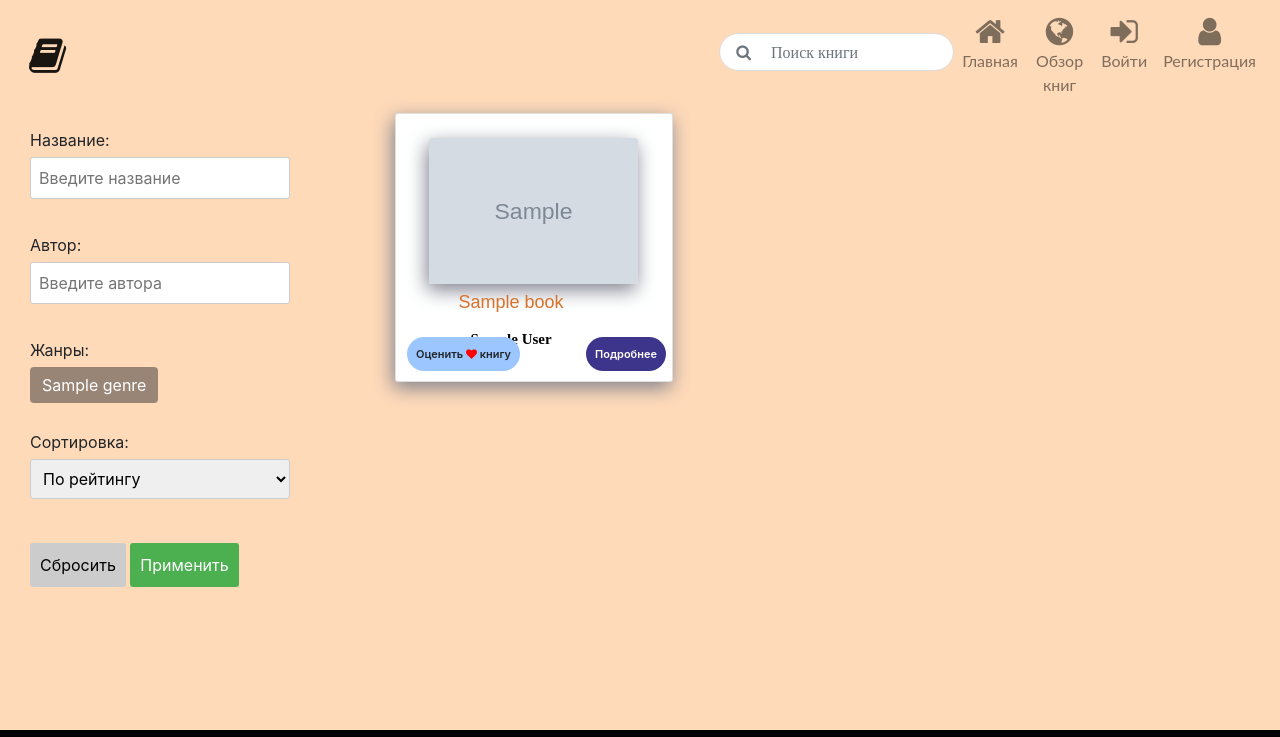
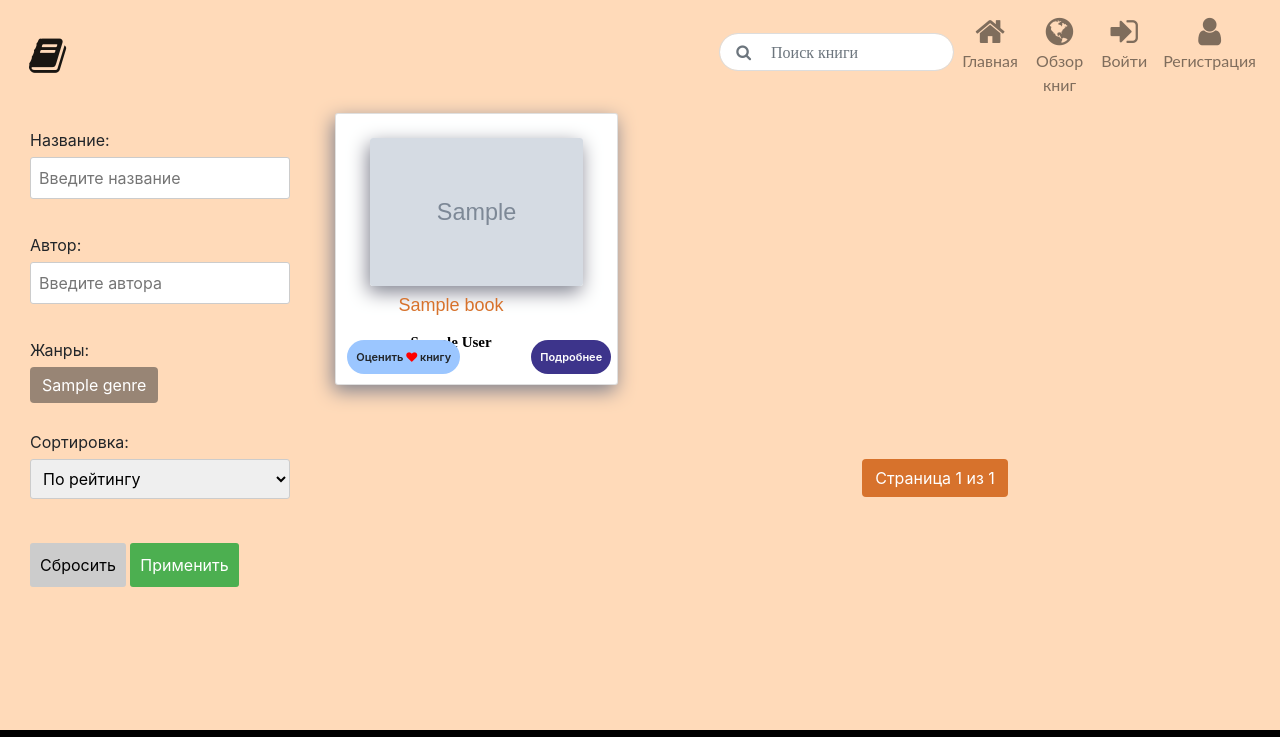
Before and after one commit to Rarn1k/Book-Recommendations, a Django app: page /explore_books/ in a window 1280 px wide. Shown: the top 737 px of the page. Run offline with Django 4.2, Linux system fonts and the light colour scheme; tables that the repository leaves empty hold one stand-in row (values such as "Sample post"); grey boxes marked "Sample" are stand-in pictures; parts of the project's set-up code (start-up, migrations or seed data) failed here and were passed over; some libraries are stand-ins or nearby versions.

Commit message:
add pagination on explore

```diff
--- a/mainapp/templates/mainapp/explore.html
+++ b/mainapp/templates/mainapp/explore.html
@@ -62,7 +62,7 @@ Explore
         <div class="col-md-9">
             <div class="large-screen" style="width:1200px; margin:0 auto;">
                 <div class="centre, card-deck">
-                    {% for book in books %}
+                    {% for book in page_obj %}
                     <div class="card col-sm-12 col-lg-3 " style="width: 300px;">
                         <div class="row no-gutters" data-book-id="{{ book.id }}" onclick='bookDetails(this)'>
                             <img class=" card-img  mt-4 " src="{{book.image_url}}" alt="book Card">
@@ -96,6 +96,20 @@ Explore
                     {% endif %}
                     {% endfor %}
                 </div>
+        <nav aria-label="...">
+        <ul class="pagination justify-content-center">
+        {% if page_obj.has_previous %}
+        <li class="page-item"><a class="btn link" href="?page={{ page_obj.previous_page_number }}{% if request.GET.q %}&q={{ request.GET.q }}{% endif %}{% if request.GET.author %}&author={{ request.GET.author }}{% endif %}{% if request.GET.genre %}&genre={{ request.GET.genre }}{% endif %}{% if request.GET.sort %}&sort={{ request.GET.sort }}{% endif %}">&laquo; </a>
+        </li>
+        {% endif %}
+
+        <li class="page-item "><span class="btn des">
+                Страница {{ page_obj.number }} из {{ page_obj.paginator.num_pages }}
+            </span></li>
+        {% if page_obj.has_next %}
+        <li class="page-item "><a class="btn link" href="?page={{ page_obj.next_page_number }}{% if request.GET.q %}&q={{ request.GET.q }}{% endif %}{% if request.GET.author %}&author={{ request.GET.author }}{% endif %}{% if request.GET.genre %}&genre={{ request.GET.genre }}{% endif %}{% if request.GET.sort %}&sort={{ request.GET.sort }}{% endif %}"> &raquo;</a></li>
+        {% endif %}
+        </nav>
             </div>
         </div>
     </div>
--- a/mainapp/templates/mainapp/layout.html
+++ b/mainapp/templates/mainapp/layout.html
@@ -368,7 +368,7 @@
                             $('#save-book-button').text('Добавлено в избранное');
                         } else {
                             // Если книга не добавлена в избранное
-                            $('#save-book-button').text('Добавить в избранное');
+                            $('#save-book-button').text('В избранное');
                         }
 
                         // Добавляем новый обработчик события клика на кнопке
@@ -386,7 +386,7 @@
                                     if (response.is_saved) {
                                     // Если книга уже в избранном
                                     $('#save-book-button').css('transition', 'background-color 2s ease');
-                                    $('#save-book-button').css('background-color', '#ffc107');
+                                    $('#save-book-button').css('background-color', '#ffc007');
                                     $('#save-book-button').text('В избранное');
 
                                     // Вызываем функцию для удаления книги из избранного
@@ -394,7 +394,7 @@
                                 } else {
                                     // Если книга не добавлена в избранное
                                     $('#save-book-button').css('transition', 'background-color 2s ease');
-                                    $('#save-book-button').css('background-color', '#ffa007');
+                                    $('#save-book-button').css('background-color', '#ffa107');
                                     $('#save-book-button').text('Добавлено в избранное!');
 
                                     // Вызываем функцию для добавления книги в избранное
--- a/mainapp/views.py
+++ b/mainapp/views.py
@@ -56,15 +56,17 @@ def explore_books(request):
             books = books.order_by("authors")
         else:
             sample = get_top_books(books)['title'].values
-            # sample = get_top_books(books)['title'].head(400).sample(152).values
             books = Book.objects.filter(title__in=sample)
 
     genres = Genre.objects.all()
+    paginator = Paginator(books, 12)
+    page_number = request.GET.get("page")
+    page_obj = paginator.get_page(page_number)
 
     context = {
-        "books": books[:100],
         "genres": genres,
         "selected_genre": selected_genre,
+        "page_obj": page_obj,
     }
 
     return render(request, "mainapp/explore.html", context)
@@ -99,13 +101,13 @@ def saved_list(request):
     if not books:
         messages.info(request, "У вас нет сохраненных книг")
         return redirect("index")
-    total_books = len(books)
+
     pag_books = Book.objects.filter(id__in=books)
     paginator = Paginator(pag_books, 10)
     page_number = request.GET.get("page")
     page_obj = paginator.get_page(page_number)
     return render(
-        request, "mainapp/saved_books.html", {"page_obj": page_obj, "num": total_books}
+        request, "mainapp/saved_books.html", {"page_obj": page_obj}
     )
 
 
@@ -114,10 +116,9 @@ def rated_books(request):
     if not books_ratings:
         messages.info(request, "У вас нет оцененных книг")
         return redirect("index")
-    total_books = len(books_ratings)
     paginator = Paginator(books_ratings, 10)
     page_number = request.GET.get("page")
     page_obj = paginator.get_page(page_number)
     return render(
-        request, "mainapp/rated_books.html", {"page_obj": page_obj, "num": total_books}
+        request, "mainapp/rated_books.html", {"page_obj": page_obj}
     )
--- a/static/mainapp/css/explore.css
+++ b/static/mainapp/css/explore.css
@@ -59,9 +59,10 @@
 }
 
 .card-deck {
-    padding-left: 5%;
+    padding-left: 0%;
     padding-right: 5%;
     padding-bottom: 2%;
+    margin-right: 2%;
 }
 
 .card {
@@ -186,6 +187,25 @@
     -webkit-box-orient: vertical;
 }
 
+.link {
+    background-color: white;
+    color: #d7722c;
+}
+
+.link:hover {
+    color: #d7722c;
+    background-color: #e5e4e2;
+}
+
+.des {
+    background-color: #d7722c;
+    color: white;
+}
+
+.pagination {
+    margin-top: 50px;
+}
+
 @media (max-width: 420px) {
     .cover-img-size {
         margin-left: 53px;
```
